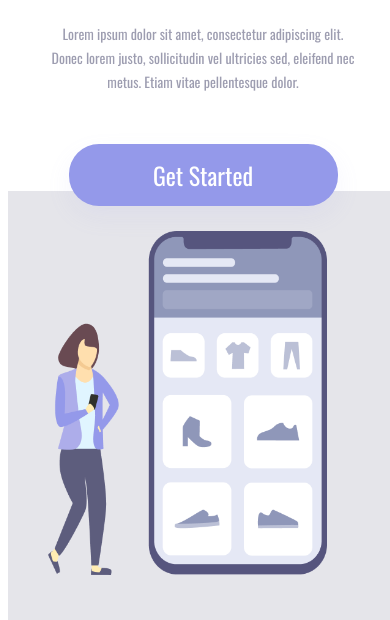
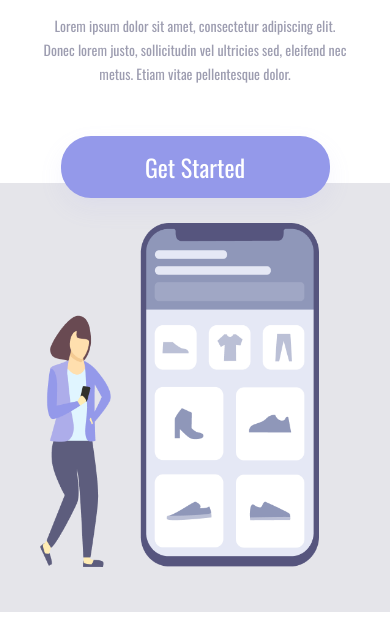
Before and after one commit to fe1ipesantos/easy-shopping, a plain HTML site: page index.html in a window 390 px wide. Shown: the part 334-954 px from the top of the page. Drawn offline with nearby package versions, Linux system fonts and the light colour scheme.

Commit message:
margem editada responsiva

```diff
--- a/styles.css
+++ b/styles.css
@@ -1,4 +1,7 @@
 * {
+    margin-top: 0;
+    margin-bottom: 0;
+    margin-left: 0;
     border: 0;
     padding: 0;
     box-sizing: border-box;
```
